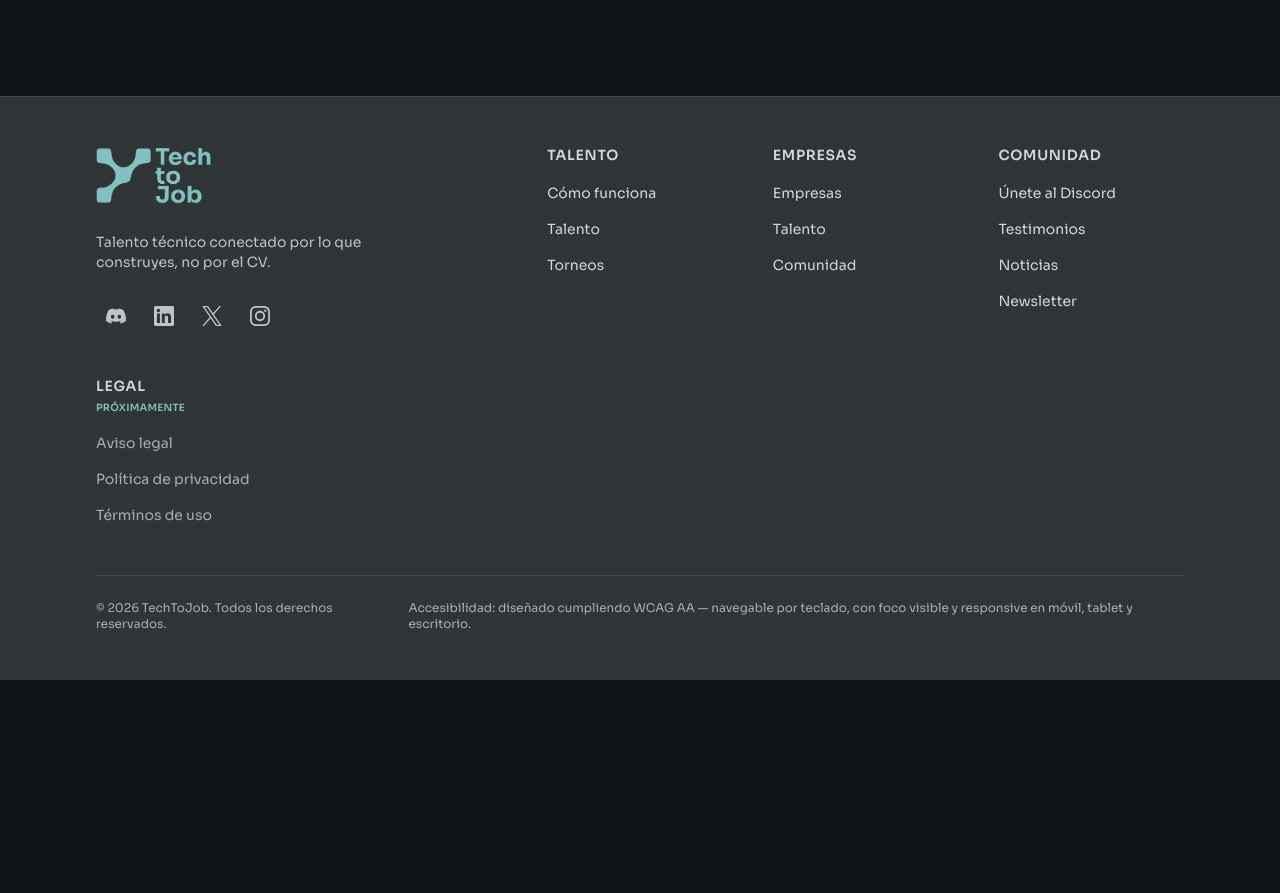
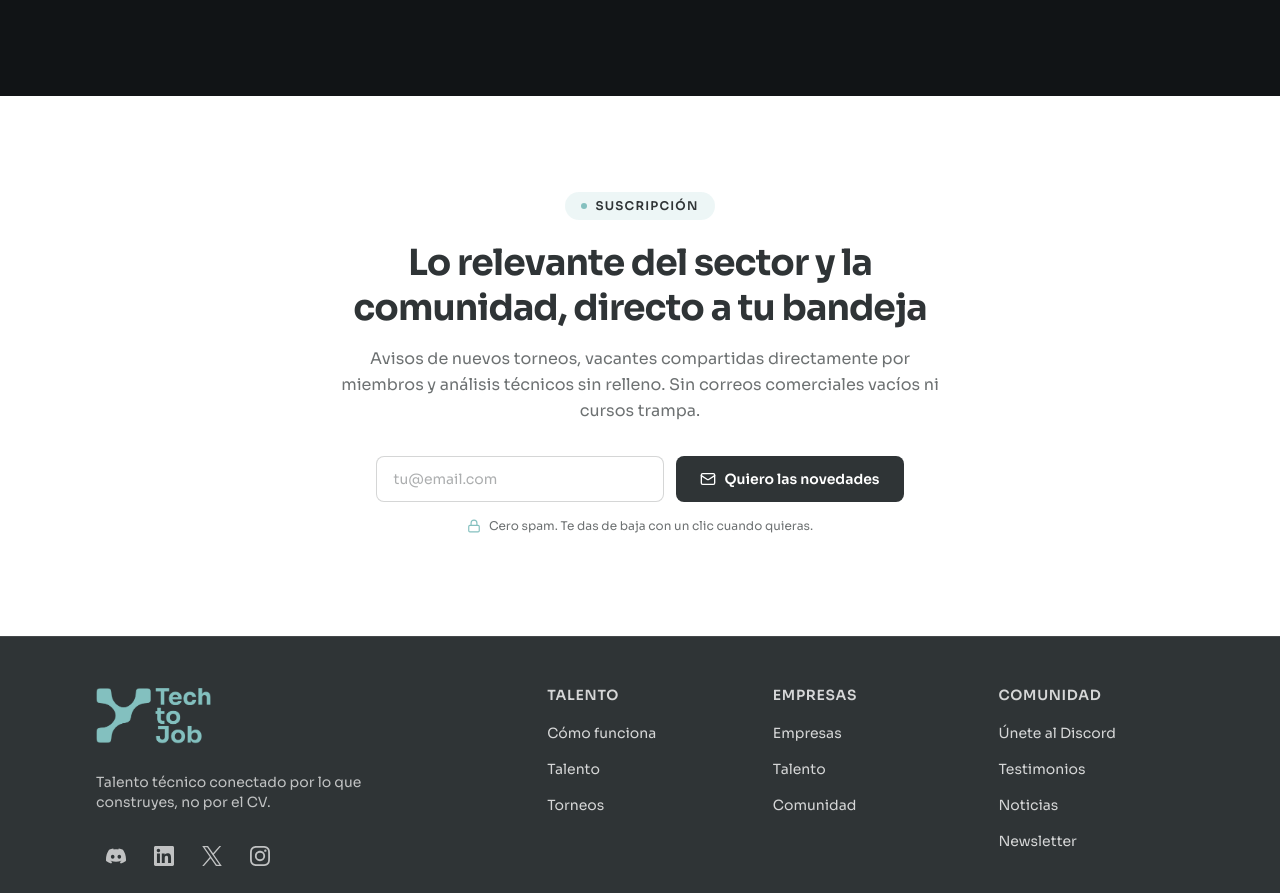
Before and after one commit to AnaSofia228/techtojob-landing, a Next.js app: page / in a window 1280 px wide. Shown: the part 6035-6928 px from the top of the page. Before the commit the page ends 6715 px from the top, so only its background shows below. Built offline with nearby package versions, Linux system fonts and the light colour scheme; no server answers.

Commit message:
feat(newsletter): add light susctiption section with controlled email form

```diff
--- a/src/components/sections/Newsletter.tsx
+++ b/src/components/sections/Newsletter.tsx
@@ -1,9 +1,81 @@
+"use client";
+
 /**
  * Newsletter section of the landing page.
- * Renders the anchor target for the PRD-defined `#newsletter` section.
+ * PRD section 09 (`#newsletter`): a light "break" strip on the dark page with a
+ * controlled email input and a submit button. Client Component (input state).
+ * All copy comes from the i18n catalog; submit logic is intentionally pending.
  */
+import { useId, useState, type FormEvent } from "react";
+import { LockGlyph, MailGlyph } from "@/components/ui/icons";
 import { messages } from "@/lib/content";
 
 export function Newsletter() {
-  return <section id="newsletter" aria-label={messages.sections.newsletter} />;
+  const { eyebrow, title, subtitle, emailLabel, emailPlaceholder, cta, trust } =
+    messages.newsletter;
+  const [email, setEmail] = useState("");
+  const emailId = useId();
+
+  const handleSubmit = (event: FormEvent<HTMLFormElement>) => {
+    event.preventDefault();
+    // TODO: conectar el envío del formulario (aún sin lógica).
+  };
+
+  return (
+    <section
+      id="newsletter"
+      aria-label={messages.sections.newsletter}
+      className="bg-canvas py-20 text-surface sm:py-24"
+    >
+      <div className="mx-auto max-w-2xl px-4 text-center sm:px-6">
+        <span className="inline-flex items-center gap-2 rounded-full bg-accent/15 px-4 py-1.5 text-xs font-semibold uppercase tracking-widest text-surface">
+          <span
+            aria-hidden="true"
+            className="h-1.5 w-1.5 rounded-full bg-accent"
+          />
+          {eyebrow}
+        </span>
+
+        <h2 className="mt-5 text-3xl font-bold leading-tight tracking-tight sm:text-4xl">
+          {title}
+        </h2>
+
+        <p className="mx-auto mt-4 max-w-2xl text-base leading-relaxed text-surface/70">
+          {subtitle}
+        </p>
+
+        <form
+          onSubmit={handleSubmit}
+          className="mt-8 flex flex-col gap-3 sm:flex-row sm:justify-center"
+        >
+          <label htmlFor={emailId} className="sr-only">
+            {emailLabel}
+          </label>
+          <input
+            id={emailId}
+            name="email"
+            type="email"
+            autoComplete="email"
+            required
+            value={email}
+            onChange={(event) => setEmail(event.target.value)}
+            placeholder={emailPlaceholder}
+            className="w-full rounded-lg border border-surface/20 bg-canvas px-4 py-3 text-sm text-surface transition placeholder:text-surface/40 focus-visible:outline-none focus-visible:ring-2 focus-visible:ring-accent sm:w-auto sm:min-w-72"
+          />
+          <button
+            type="submit"
+            className="inline-flex items-center justify-center gap-2 rounded-lg bg-surface px-6 py-3 text-sm font-semibold text-canvas transition-colors duration-300 hover:bg-surface/90 focus-visible:outline-none focus-visible:ring-2 focus-visible:ring-accent focus-visible:ring-offset-2"
+          >
+            <MailGlyph className="h-4 w-4" />
+            {cta}
+          </button>
+        </form>
+
+        <p className="mt-4 inline-flex items-center gap-2 text-xs text-surface/70">
+          <LockGlyph className="h-3.5 w-3.5 text-accent" />
+          {trust}
+        </p>
+      </div>
+    </section>
+  );
 }
--- a/src/components/ui/icons.tsx
+++ b/src/components/ui/icons.tsx
@@ -464,3 +464,41 @@ export function BriefcaseGlyph({ className = "h-4 w-4" }: IconProps) {
     </svg>
   );
 }
+
+/** Envelope icon (Lucide mail): newsletter CTA. */
+export function MailGlyph({ className = "h-4 w-4" }: IconProps) {
+  return (
+    <svg
+      viewBox="0 0 24 24"
+      className={`${className} shrink-0`}
+      fill="none"
+      stroke="currentColor"
+      strokeWidth="2"
+      strokeLinecap="round"
+      strokeLinejoin="round"
+      aria-hidden="true"
+    >
+      <rect width="20" height="16" x="2" y="4" rx="2" />
+      <path d="m22 7-8.97 5.7a1.94 1.94 0 0 1-2.06 0L2 7" />
+    </svg>
+  );
+}
+
+/** Padlock icon (Lucide lock): no-spam reassurance. */
+export function LockGlyph({ className = "h-4 w-4" }: IconProps) {
+  return (
+    <svg
+      viewBox="0 0 24 24"
+      className={`${className} shrink-0`}
+      fill="none"
+      stroke="currentColor"
+      strokeWidth="2"
+      strokeLinecap="round"
+      strokeLinejoin="round"
+      aria-hidden="true"
+    >
+      <rect width="18" height="11" x="3" y="11" rx="2" ry="2" />
+      <path d="M7 11V7a5 5 0 0 1 10 0v4" />
+    </svg>
+  );
+}
--- a/src/messages/es.json
+++ b/src/messages/es.json
@@ -339,6 +339,15 @@
     ],
     "cta": "Unirse a la comunidad en Discord"
   },
+  "newsletter": {
+    "eyebrow": "SUSCRIPCIÓN",
+    "title": "Lo relevante del sector y la comunidad, directo a tu bandeja",
+    "subtitle": "Avisos de nuevos torneos, vacantes compartidas directamente por miembros y análisis técnicos sin relleno. Sin correos comerciales vacíos ni cursos trampa.",
+    "emailLabel": "Tu correo electrónico",
+    "emailPlaceholder": "tu@email.com",
+    "cta": "Quiero las novedades",
+    "trust": "Cero spam. Te das de baja con un clic cuando quieras."
+  },
   "sections": {
     "header": "Encabezado",
     "hero": "Hero",
--- a/src/types/content.ts
+++ b/src/types/content.ts
@@ -171,6 +171,15 @@ export type Messages = {
     channels: { name: string; description: string }[];
     cta: string;
   };
+  newsletter: {
+    eyebrow: string;
+    title: string;
+    subtitle: string;
+    emailLabel: string;
+    emailPlaceholder: string;
+    cta: string;
+    trust: string;
+  };
   footer: {
     tagline: string;
     labels: Record<string, string>;
```
Also changed, not shown: 1 other file (tests, documents, lock files or other folders).
